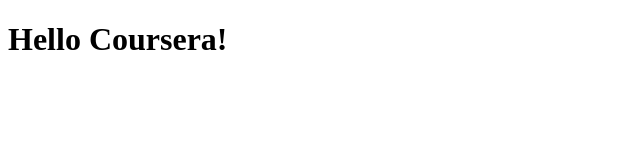
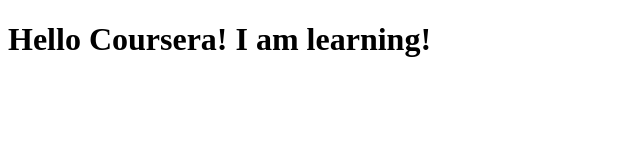
Before and after one commit to Jerbared/Coursera-test, a plain HTML site: page site/index.html in a window 1280 px wide. Shown: the whole page, without its empty margins (0-640 px from the left). Drawn offline with Linux system fonts and the light colour scheme.

Commit message:
Small addition to our page content.

```diff
--- a/site/index.html
+++ b/site/index.html
@@ -5,6 +5,6 @@
 </head>
 <body>
 
-<h1> Hello Coursera!</h1>
+<h1> Hello Coursera! I am learning!</h1>
 </body>
 </html>
```
